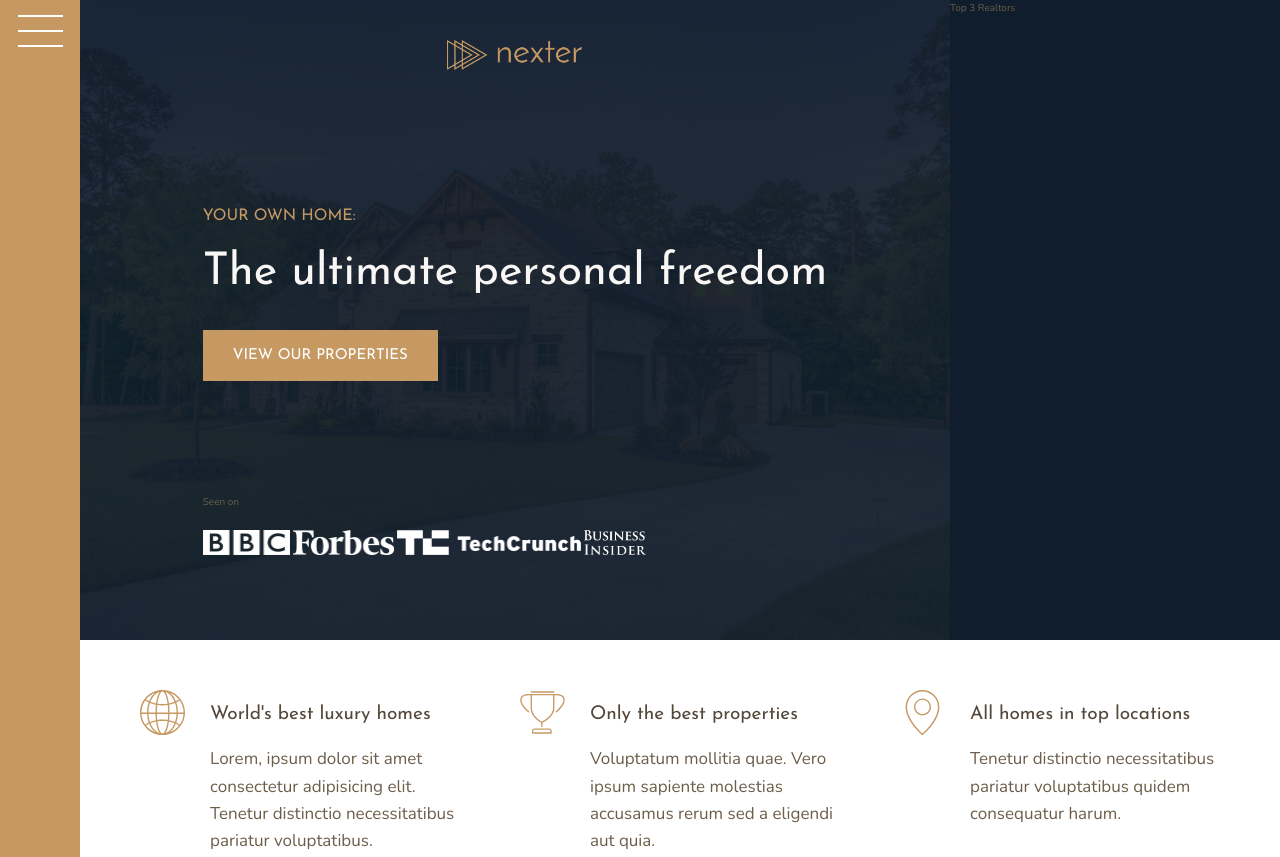
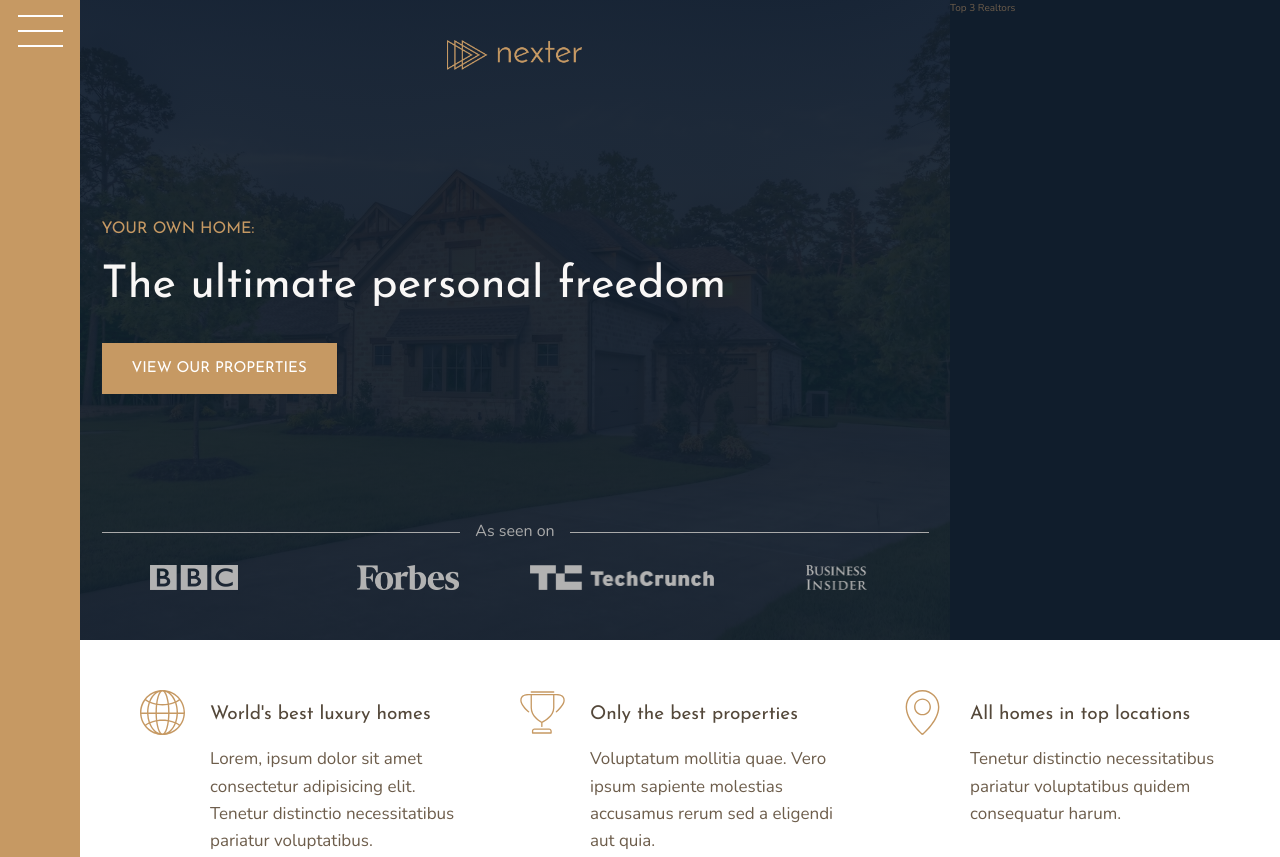
Before and after one commit to Franklinxavier/grid, a website: page index.html in a window 1280 px wide. Shown: the top 857 px of the page. Drawn offline with nearby package versions, Linux system fonts and the light colour scheme.

Commit message:
building header part 2 completed

```diff
--- a/index.html
+++ b/index.html
@@ -22,7 +22,7 @@
             <h3 class="heading-3">Your own home:</h3>
             <h1 class="heading-1">The ultimate personal freedom</h1>
             <button class="btn header__btn">View our properties</button>
-            <div class="header__seenon-text">Seen on</div>
+            <div class="header__seenon-text">As seen on</div>
             <div class="header__seenon-logos">
                 <img src="img/logo-bbc.png" alt="logo bbc">
                 <img src="img/logo-forbes.png" alt="logo forbs">
--- a/sass/_header.scss
+++ b/sass/_header.scss
@@ -5,9 +5,9 @@
     background-position: center;
     grid-column: full-start / col-end 6;
     padding-top: 4rem;
-    padding-right: 8rem;
-    padding-bottom: 8rem;
-    padding-left: 8rem;
+    padding-right: 5rem;
+    padding-bottom: 5rem;
+    padding-left: 5rem;
 
     display: grid;
     grid-template-rows: 1fr min-content 6rem 1fr;
@@ -25,7 +25,52 @@
         align-self: start;
         justify-self: start;
     }
-    &__seenon-logos > img{
-        height: 2.5rem;
+    &__seenon-text {
+        font-size: 1.6rem;
+        color: $color-grey-light-2;
+
+        // display: flex;
+        // align-items: center;
+        // gap: 1.5rem;
+
+        display: grid;
+        grid-template-columns: 1fr max-content 1fr;
+        align-items: center;
+        gap: 1.5rem;
+
+
+        &::before,
+        &::after {
+            content: "";
+            display: block;
+            height: 1px;
+            background-color: currentColor;
+
+        }
     }
+
+    &__seenon-logos {
+        // display: flex;
+        // gap: 3rem;
+        // justify-content: center;
+        // align-items: center;
+        // max-width: 110%;
+
+        display: grid;
+        grid-template-columns: repeat(4 ,1fr);
+        gap: 3rem;
+        justify-items: center;
+
+        & > img {
+            height: 2.5rem;
+            filter: brightness(70%);
+            display: block;
+        }
+    }
+
+    &__seenon-logos {
+
+    }
+
+
 }
```
Also changed, not shown: css/style.css.
